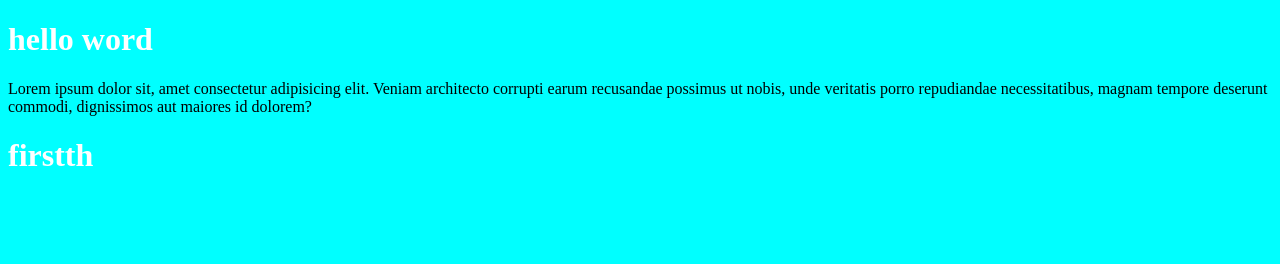
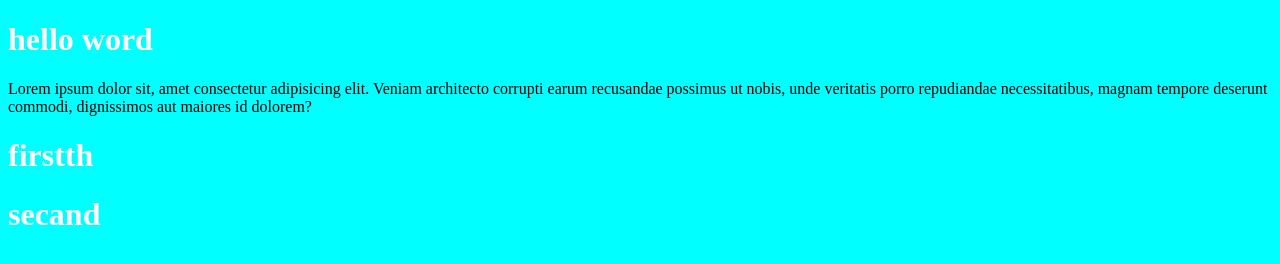
Before and after one commit to amratef70/kalil, a plain HTML site: page index.html in a window 1280 px wide. Drawn offline with Linux system fonts and the light colour scheme.

Commit message:
add secand h1

```diff
--- a/index.html
+++ b/index.html
@@ -10,6 +10,7 @@
     <h1>hello word</h1>
     <p>Lorem ipsum dolor sit, amet consectetur adipisicing elit. Veniam architecto corrupti earum recusandae possimus ut nobis, unde veritatis porro repudiandae necessitatibus, magnam tempore deserunt commodi, dignissimos aut maiores id dolorem?</p>
     <h1>firstth</h1>
+    <h1>secand</h1>
 
 </body>
 </html>
```
